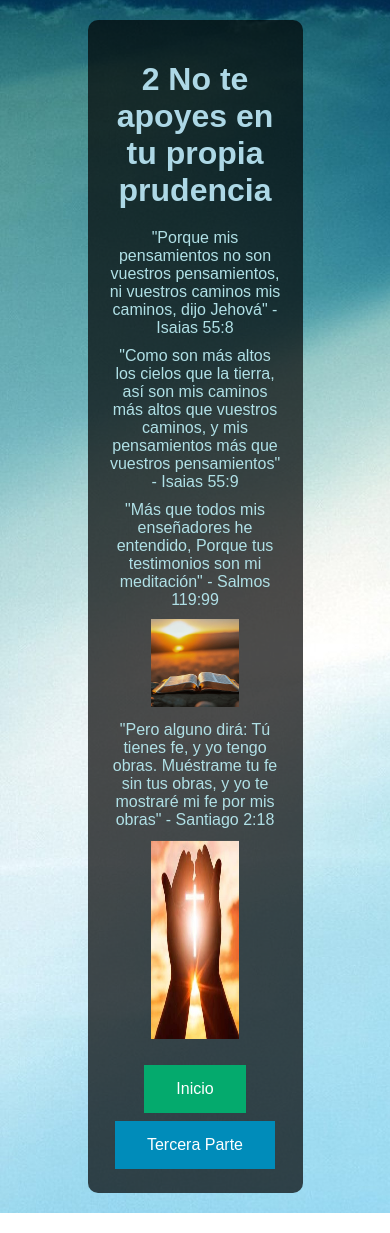
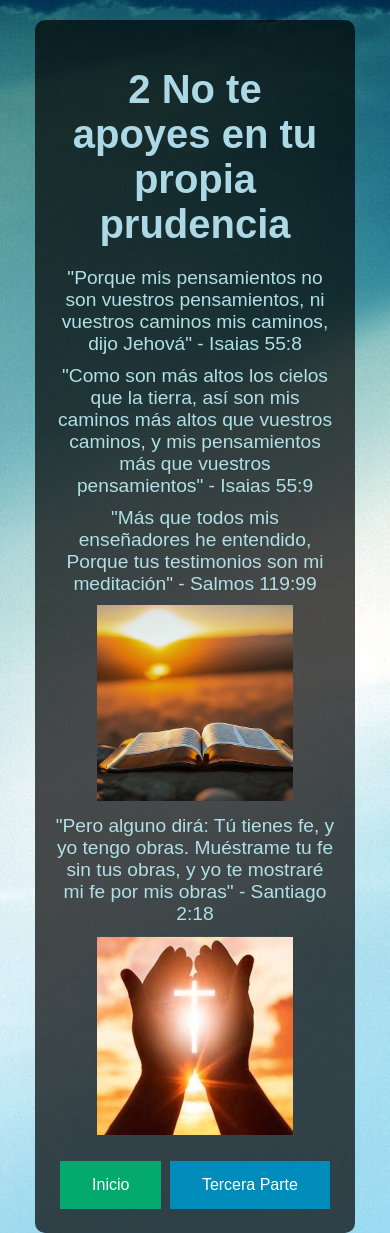
Before and after one commit to Sykzel/celula42confianzaenladireccion, a plain HTML site: page segundaparte.html in a window 390 px wide. Shown: the top 1233 px of the page. Drawn offline with Linux system fonts and the light colour scheme.

Commit message:
Update segundaparte.html

```diff
--- a/segundaparte.html
+++ b/segundaparte.html
@@ -18,7 +18,7 @@
             background: rgba(0, 0, 0, 0.7);
             padding: 20px;
             border-radius: 10px;
-            max-width: 50%;
+            max-width: 80%;
             margin: auto;
         }
         h1 {
@@ -31,14 +31,7 @@
             margin: 10px 0;
             color: #b0e0e6;
         }
-        @media (max-width: 600px) {
-            h1 {
-                font-size: 2em;
-            }
-            p {
-                font-size: 1em;
-            }
-        }
+
         .button {
   border: none;
   color: white;
@@ -63,12 +56,12 @@
         <p>"Más que todos mis enseñadores he entendido,
 
             Porque tus testimonios son mi meditación" - Salmos 119:99</p>
-        <img src="img/Imagen4.png" alt="" width="50%">
+        <img src="img/Imagen4.png" alt="" width="70%">
         <p>"Pero alguno dirá: Tú tienes fe, y yo tengo obras. Muéstrame tu fe sin tus obras, y yo te mostraré mi fe por mis obras" - Santiago 2:18</p>
 
 
 
-            <img src="img/Imagen5.png" alt="" width="50%" height="200px"> <br><br>
+            <img src="img/Imagen5.png" alt="" width="70%" height="200px"> <br><br>
             <a href="index.html"><button class="button button1">Inicio</button></a>
             <a href="terceraparte.html"><button class="button button2">Tercera Parte</button></a>
     </div>
```
